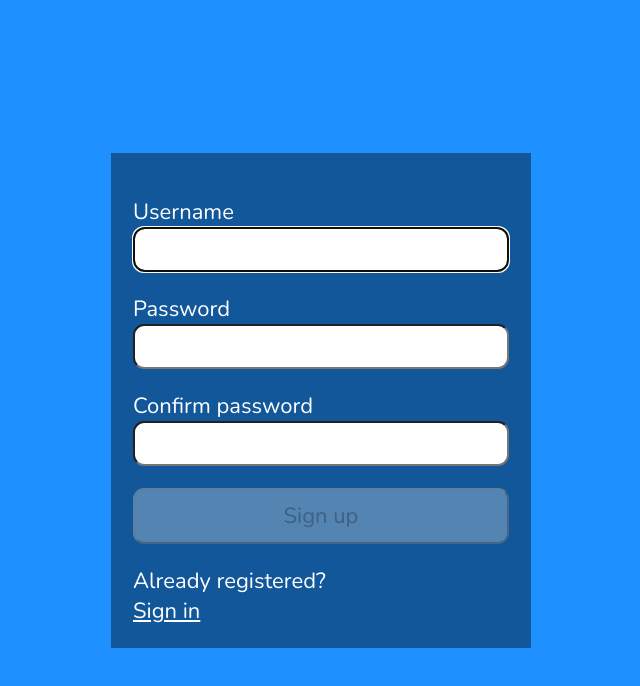
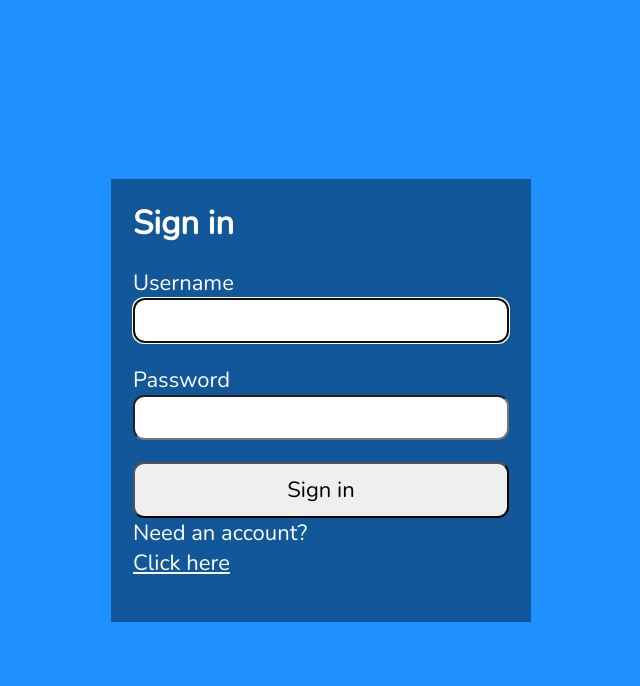
Before and after one commit to mb-dir/react-auth-fe, a React (Create React App) app: page / in a window 1280 px wide. Shown: the top 686 px of the page, without its empty margins (319-959 px from the left). Built offline with nearby package versions, Linux system fonts and the light colour scheme.

Commit message:
Login form view

```diff
--- a/src/App.js
+++ b/src/App.js
@@ -1,8 +1,10 @@
 import { Register } from "./components/Register";
+import { Login } from "./components/Login";
 export const App = () => {
   return (
     <main className="App">
-      <Register />
+      {/* <Register /> */}
+      <Login />
     </main>
   );
 };
--- /dev/null
+++ b/src/components/Login/Login.js
@@ -0,0 +1,41 @@
+import { useRef, useEffect, useState } from "react";
+export const Login = () => {
+  const usernameRef = useRef(null);
+
+  useEffect(() => {
+    usernameRef.current.focus();
+  }, []);
+
+  const [ username, setUsername ] = useState("");
+  const [ pwd, setPwd ] = useState("");
+
+  return (
+    <section>
+      <h1>Sign in</h1>
+
+      <form>
+        <label htmlFor="username">Username</label>
+        <input
+          type="text"
+          id="username"
+          ref={usernameRef}
+          onChange={({ target }) => setUsername(target.value)}
+          value={username}
+          required
+        />
+
+        <label htmlFor="password">Password</label>
+        <input
+          type="password"
+          id="password"
+          onChange={({ target }) => setPwd(target.value)}
+          value={pwd}
+          required
+        />
+        <button>Sign in</button>
+        <p>Need an account?</p>
+        <a href="#">Click here</a>
+      </form>
+    </section>
+  );
+};
--- /dev/null
+++ b/src/components/Login/index.js
@@ -0,0 +1 @@
+export * from "./Login";
```
